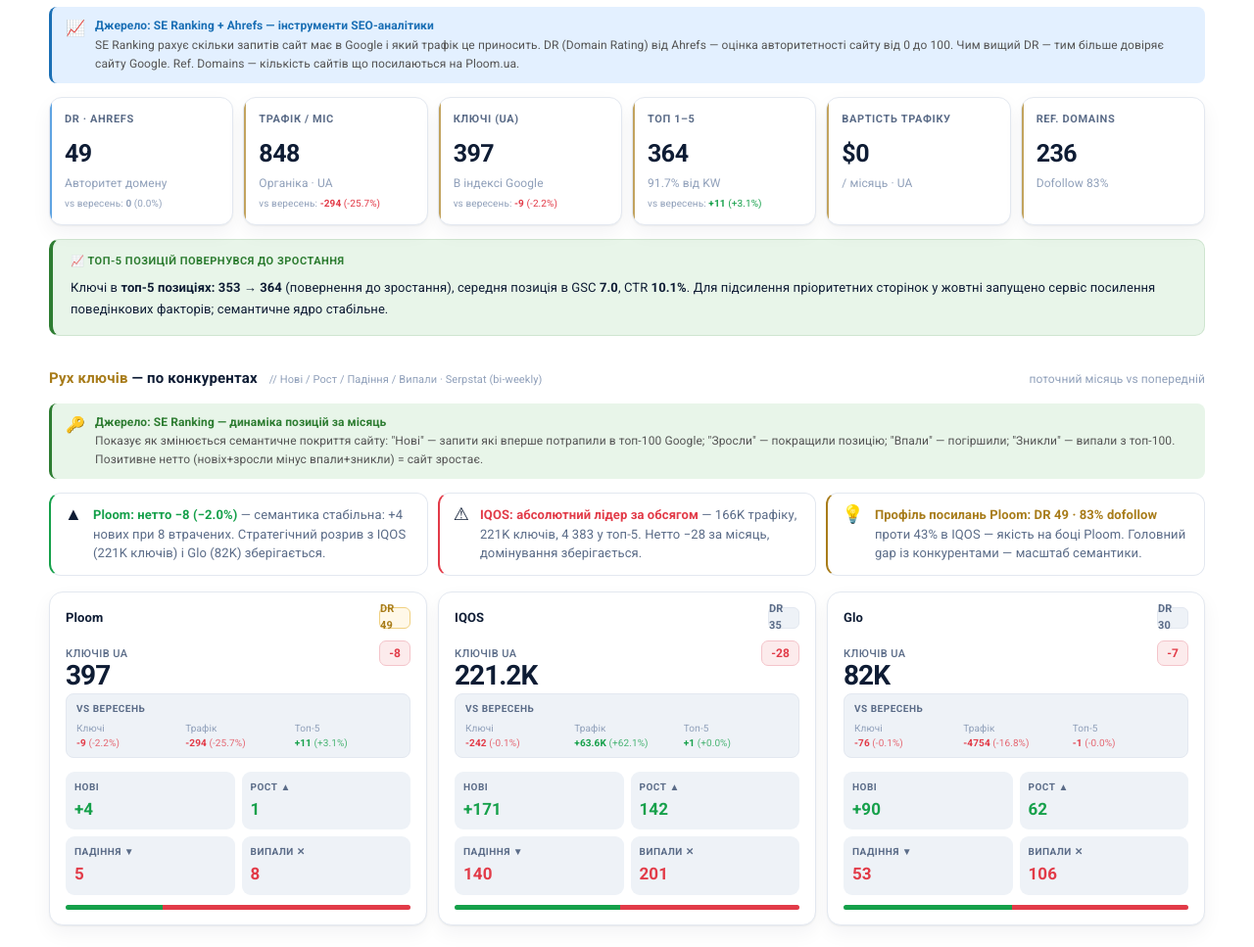
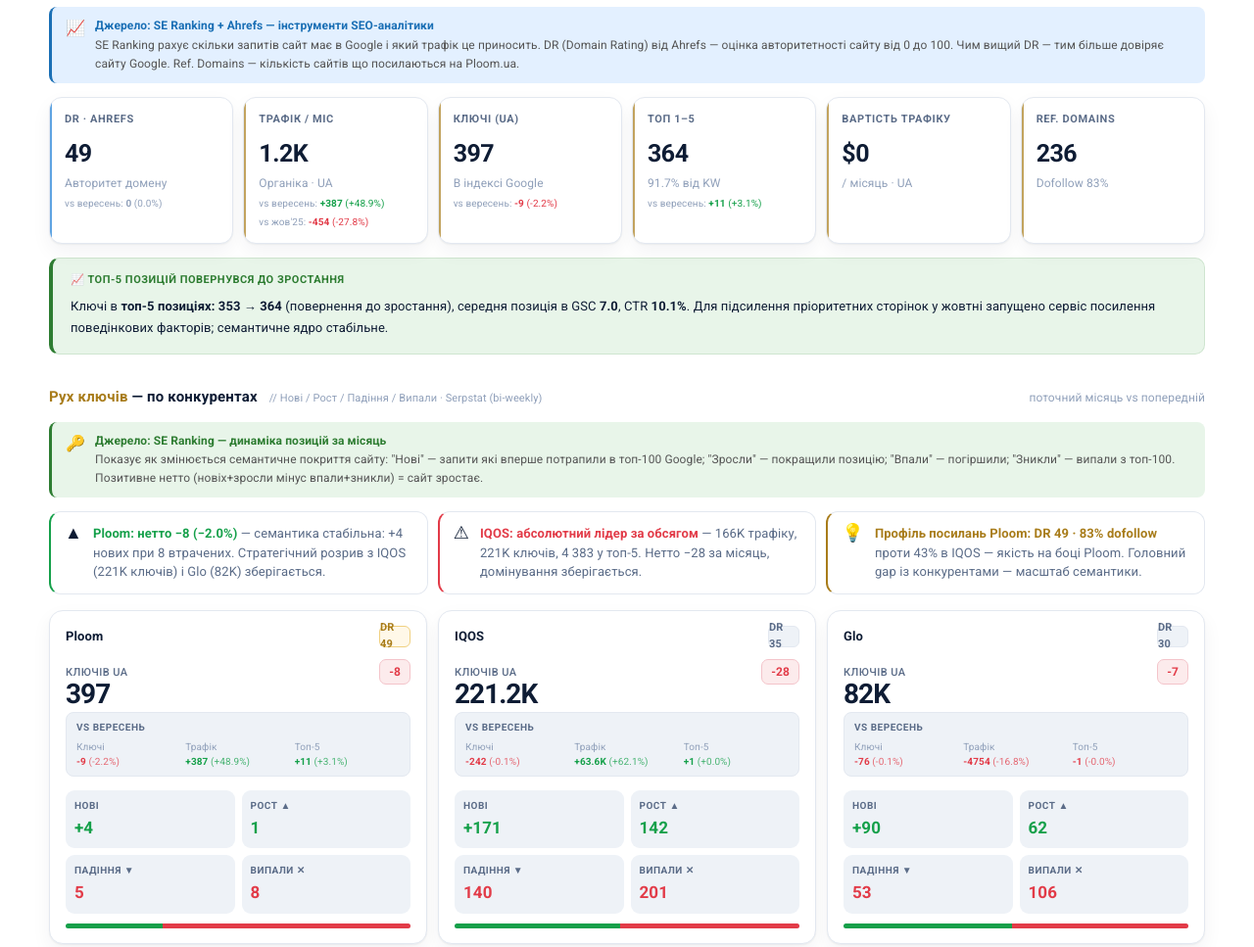
Before and after one commit to OShap14/seo-dashboards, a plain HTML site: page ploom/index.html in a window 1280 px wide. Shown: the part 1620-2587 px from the top of the page at 98% size. Drawn offline with Linux system fonts and the light colour scheme.

Commit message:
ploom dashboard: traffic card to GA4 (1179), MoM +387, add YoY -454
Co-Authored-By: Claude Opus 4.8 <noreply@anthropic.com>
Claude-Session: https://claude.ai/code/session_01AKqim6obq1NSiimTgn5g4R

```diff
--- a/ploom/index.html
+++ b/ploom/index.html
@@ -652,9 +652,9 @@ const sF=n=>n>0?'+'+F(n):F(n);
 const pct=n=>n==null?'—':n.toFixed(1)+'%';
 
 const domains=[
-  {d:'ploom.ua',    label:'Ploom',  own:true,  dr:49, kw:397,    traffic:848,    value:0,    refdomains:236,  backlinks:551,   df:83, top5:364,  top10:139, top20:224,  top50:774,  pages:0,
+  {d:'ploom.ua',    label:'Ploom',  own:true,  dr:49, kw:397,    traffic:1179,   value:0,    refdomains:236,  backlinks:551,   df:83, top5:364,  top10:139, top20:224,  top50:774,  pages:0,
    new_kw:4,   up:1,    down:5,   lost:8,    ai_traffic:17,  aio_kw:209, aio_cit:95,  ai_pos:5.64,
-   prev_dr:49, prev_kw:406, prev_traffic:1142, prev_top5:353, prev_top10:126, prev_top20:211, prev_top50:736},
+   prev_dr:49, prev_kw:406, prev_traffic:792, prev_top5:353, prev_top10:126, prev_top20:211, prev_top50:736},
   {d:'iqos.com.ua', label:'IQOS',   own:false, dr:35, kw:221163, traffic:166101, value:1548, refdomains:1000, backlinks:5500,  df:43, top5:4383, top10:2165,top20:3080, top50:11046,pages:0,
    new_kw:171, up:142,  down:140, lost:201,  ai_traffic:400, aio_kw:6638,aio_cit:3486,ai_pos:4.20,
    prev_dr:35, prev_kw:221405, prev_traffic:102483, prev_top5:4382, prev_top10:2212, prev_top20:3067, prev_top50:11089},
@@ -994,15 +994,17 @@ renderTopPages(false);
 // ═══════════════ SE RANKING KPI CARDS (JS-driven from domains[0]) ════════════
 (function(){
   const d = domains.find(x=>x.own);
-  const mkKpi = (label, valStr, sub, prevVal, curNumVal, isBlue) => {
-    let dHtml = '';
-    if(prevVal!=null && curNumVal!=null) {
-      const diff = curNumVal - prevVal;
-      const pctD = prevVal > 0 ? (diff/prevVal*100).toFixed(1) : 0;
+  const mkKpi = (label, valStr, sub, prevVal, curNumVal, isBlue, yoyPrev) => {
+    const line = (lbl, prev) => {
+      const diff = curNumVal - prev;
+      const pctD = prev > 0 ? (diff/prev*100).toFixed(1) : 0;
       const col = diff>0?'var(--pos)':diff<0?'var(--neg)':'var(--mut2)';
       const sign = diff>0?'+':'';
-      dHtml = `<div style="font-size:10px;color:var(--mut2);margin-top:5px;line-height:1.4">vs вересень:&nbsp;<span style="font-weight:700;color:${col}">${sign}${F(diff)} <span style="font-weight:400">(${sign}${pctD}%)</span></span></div>`;
-    }
+      return `<div style="font-size:10px;color:var(--mut2);margin-top:5px;line-height:1.4">${lbl}:&nbsp;<span style="font-weight:700;color:${col}">${sign}${F(diff)} <span style="font-weight:400">(${sign}${pctD}%)</span></span></div>`;
+    };
+    let dHtml = '';
+    if(prevVal!=null && curNumVal!=null) dHtml += line('vs вересень', prevVal);
+    if(yoyPrev!=null && curNumVal!=null) dHtml += line("vs жов'25", yoyPrev);
     return `<div class="kpi${isBlue?' blue':''}">
       <div class="l">${label}</div>
       <div class="v num">${valStr}</div>
@@ -1013,7 +1015,7 @@ renderTopPages(false);
   const t5pct = d.kw>0?(d.top5/d.kw*100).toFixed(1):'0';
   document.getElementById('se-kpis').innerHTML = [
     mkKpi('DR · Ahrefs',       String(d.dr),              'Авторитет домену',    d.prev_dr||null,      d.dr,       true),
-    mkKpi('Трафік / міс',      F(d.traffic),              'Органіка · UA',       d.prev_traffic||null, d.traffic),
+    mkKpi('Трафік / міс',      F(d.traffic),              'Органіка · UA',       d.prev_traffic||null, d.traffic, false, 1633),
     mkKpi('Ключі (UA)',        F(d.kw),                   'В індексі Google',    d.prev_kw||null,      d.kw),
     mkKpi('Топ 1–5',           F(d.top5),                 `${t5pct}% від KW`,    d.prev_top5||null,    d.top5),
     mkKpi('Вартість трафіку',  '$'+F(d.value||0),         '/ місяць · UA'),
```
